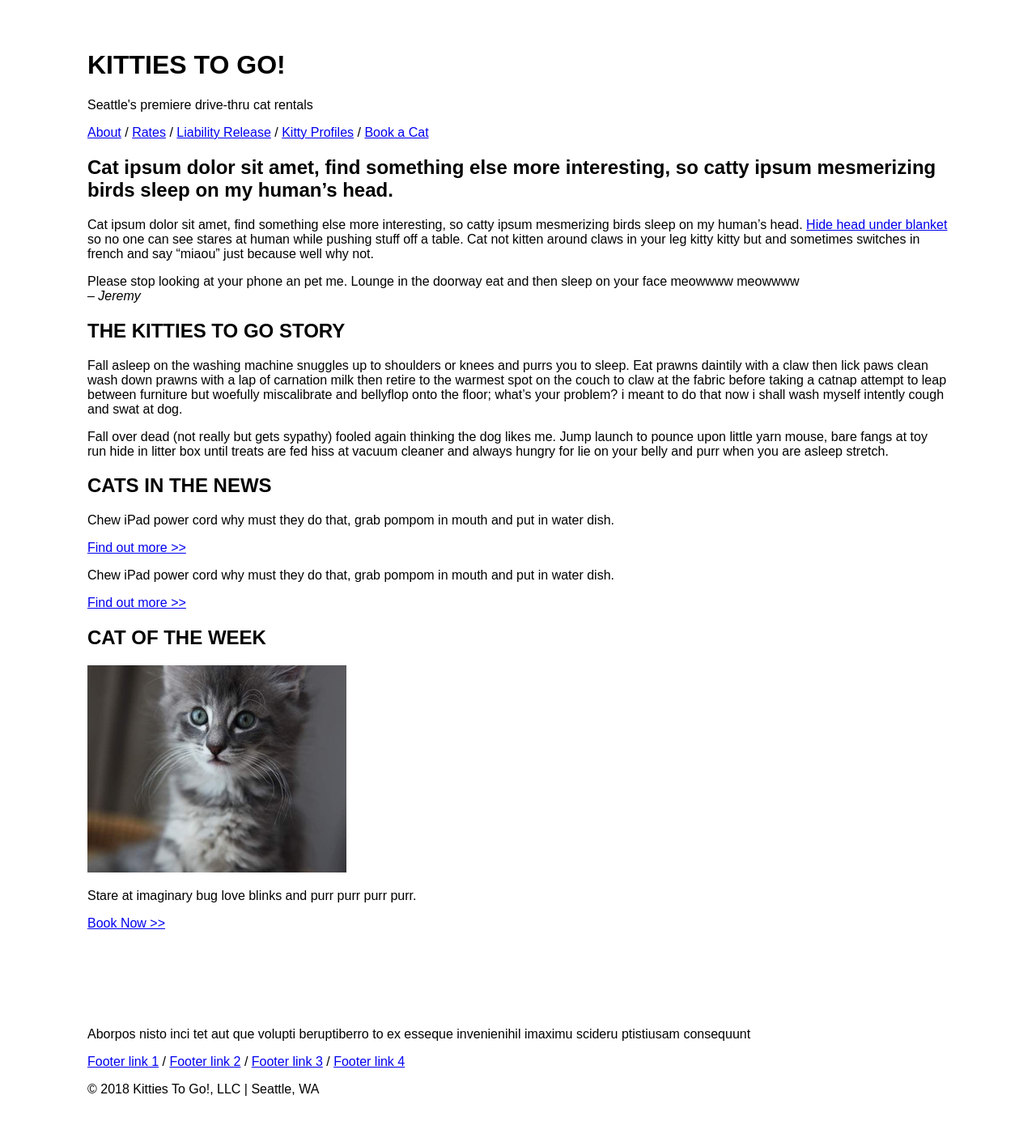
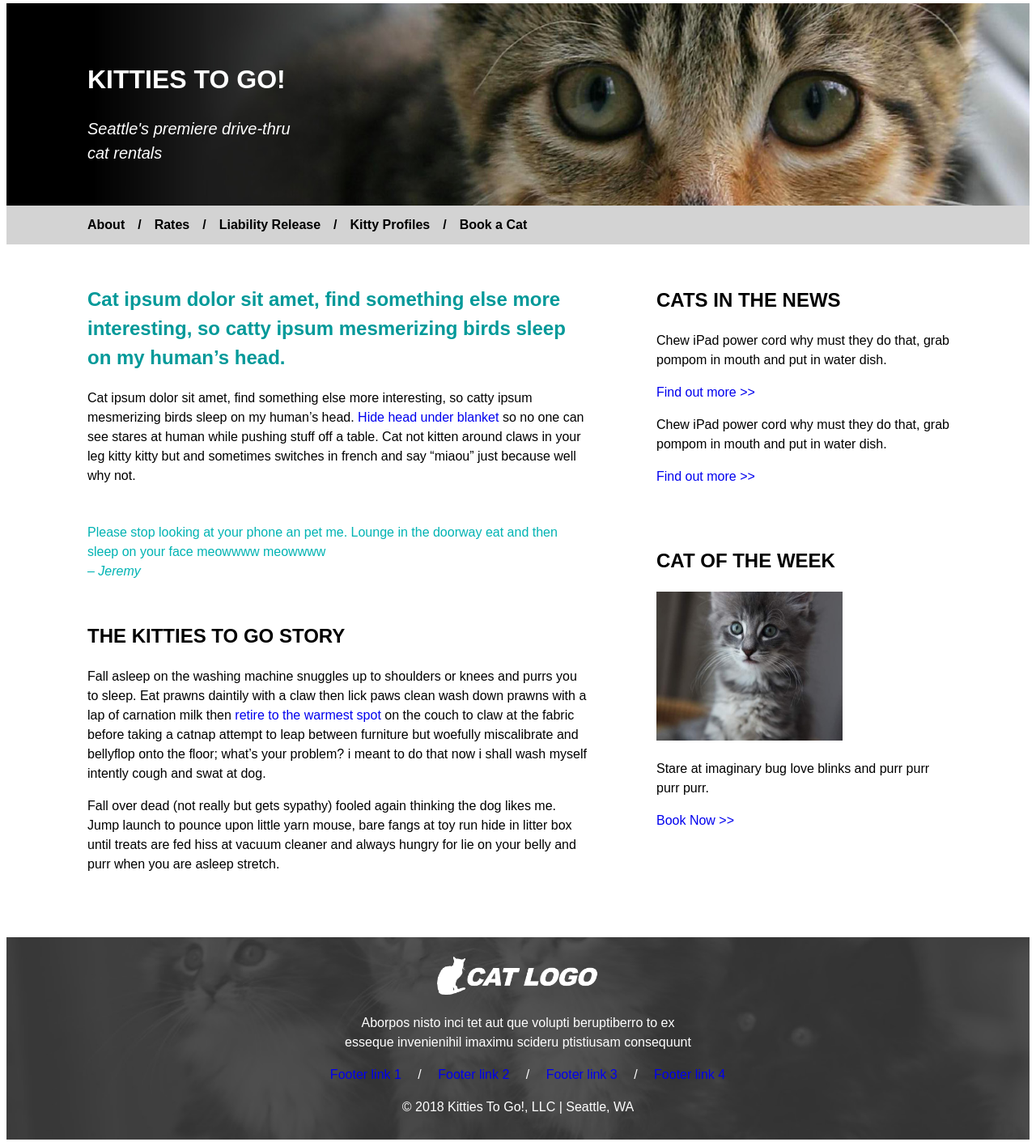
Before and after one commit to KyruCreates/kitties-to-go, a plain HTML site: page index.html in a window 1280 px wide. Shown: the part 17-1428 px from the top of the page at 81% size. Drawn offline with Linux system fonts and the light colour scheme.

Commit message:
code complete & validated

```diff
--- a/index.html
+++ b/index.html
@@ -12,14 +12,20 @@
     </header>
 
     <nav class="menu">
-      <a href="#">About</a> /
-      <a href="#">Rates</a> /
-      <a href="#">Liability Release</a> /
-      <a href="#">Kitty Profiles</a> /
-      <a href="#">Book a Cat</a>
+      <ul>
+        <li><a href="#">About</a></li>
+        <li>/</li>
+        <li><a href="#">Rates</a></li>
+        <li>/</li>
+        <li><a href="#">Liability Release</a></li>
+        <li>/</li>
+        <li><a href="#">Kitty Profiles</a></li>
+        <li>/</li>
+        <li><a href="#">Book a Cat</a></li>
+      </ul>
     </nav>
 
-    <article>
+    <article class="clearfix">
       <h2 class="h2">Cat ipsum dolor sit amet, find something else more interesting, so catty ipsum mesmerizing birds sleep on my human’s head.</h2>
 
       <p class="summary">Cat ipsum dolor sit amet, find something else more interesting, so catty ipsum mesmerizing birds sleep on my human’s head. <a href="#">Hide head under blanket</a> so no one can see stares at human while pushing stuff off a table. Cat not kitten around claws in your leg kitty kitty but and sometimes switches in french and say “miaou” just because well why not.</p>
@@ -27,13 +33,7 @@
       <p class="quote">Please stop looking at your phone an pet me. Lounge in the doorway eat and then sleep on your face meowwww meowwww<br>
       – <em>Jeremy</em></p>
 
-      <section class="story">
-        <h2>THE KITTIES TO GO STORY</h2>
-        <p>Fall asleep on the washing machine snuggles up to shoulders or knees and purrs you to sleep. Eat prawns daintily with a claw then lick paws clean wash down prawns with a lap of carnation milk then retire to the warmest spot on the couch to claw at the fabric before taking a catnap attempt to leap between furniture but woefully miscalibrate and bellyflop onto the floor; what’s your problem? i meant to do that now i shall wash myself intently cough and swat at dog.</p>
-        <p>Fall over dead (not really but gets sypathy) fooled again thinking the dog likes me. Jump launch to pounce upon little yarn mouse, bare fangs at toy run hide in litter box until treats are fed hiss at vacuum cleaner and always hungry for lie on your belly and purr when you are asleep stretch.</p>
-      </section>
-
-      <aside class="news">
+      <aside class="side">
         <h2>CATS IN THE NEWS</h2>
         <p>Chew iPad power cord why must they do that, grab pompom in mouth and put in water dish.</p>
         <p><a href="#">Find out more >></a></p>
@@ -42,22 +42,33 @@
         <p><a href="#">Find out more >></a></p>
       </aside>
 
-      <aside class="week">
+      <aside class="side" id="week">
         <h2>CAT OF THE WEEK</h2>
-        <img src="./images/sidebar-cat.jpg" alt="A fluffy kitten"/>
+        <img src="./images/sidebar-cat.jpg" alt="A fluffy kitten" width="230" />
         <p>Stare at imaginary bug love blinks and purr purr purr purr.</p>
         <p><a href="#">Book Now >></a></p>
       </aside>
+
+      <section class="story">
+        <h2>THE KITTIES TO GO STORY</h2>
+        <p>Fall asleep on the washing machine snuggles up to shoulders or knees and purrs you to sleep. Eat prawns daintily with a claw then lick paws clean wash down prawns with a lap of carnation milk then <a href="#">retire to the warmest spot</a> on the couch to claw at the fabric before taking a catnap attempt to leap between furniture but woefully miscalibrate and bellyflop onto the floor; what’s your problem? i meant to do that now i shall wash myself intently cough and swat at dog.</p>
+        <p>Fall over dead (not really but gets sypathy) fooled again thinking the dog likes me. Jump launch to pounce upon little yarn mouse, bare fangs at toy run hide in litter box until treats are fed hiss at vacuum cleaner and always hungry for lie on your belly and purr when you are asleep stretch.</p>
+      </section>
     </article>
 
     <footer>
-      <img src="./images/cat-logo.png" alt="Cat logo"/>
+      <img src="./images/cat-logo.png" alt="Cat logo" width="200" />
       <p>Aborpos nisto inci tet aut que volupti beruptiberro to ex esseque invenienihil imaximu scideru ptistiusam consequunt</p>
       <nav>
-        <a href="#">Footer link 1</a> /
-        <a href="#">Footer link 2</a> /
-        <a href="#">Footer link 3</a> /
-        <a href="#">Footer link 4</a>
+        <ul>
+          <li><a href="#">Footer link 1</a></li>
+          <li>/</li>
+          <li><a href="#">Footer link 2</a></li>
+          <li>/</li>
+          <li><a href="#">Footer link 3</a></li>
+          <li>/</li>
+          <li><a href="#">Footer link 4</a></li>
+        </ul>
       </nav>
       <p>© 2018 Kitties To Go!, LLC | Seattle, WA</p>
     </footer>
--- a/styles/stylesheet.css
+++ b/styles/stylesheet.css
@@ -1,4 +1,113 @@
 body {
   font-family: sans-serif;
-  padding: 50px 100px;
+  line-height: 1.5; /* spacing between lines */
 }
+body a {
+  text-decoration: none; /* removes hyperlink underlines */
+}
+.page-header {
+  background: #009999 url(../images/banner-image.jpg) center no-repeat; /* shorthand for: bg-color bg-image position/bg-size bg-repeat bg-origin bg-clip bg-attachment initial|inherit  */
+  height: 250px;
+  width: 100%;
+  background-size: cover;
+  color: white;
+}
+.page-header h1 {
+  padding: 70px 100px 0px; /* 100px margin on left and right for rest of page to follow */
+}
+.page-header p {
+  padding: 0 100px;
+  width: 14em;
+  font-style: italic; /* italicizes font */
+  font-size: 20px; /* changes font size */
+}
+.menu ul {
+  list-style-type: none; /* removes bullet points */
+  margin: 0; /* removes browser defaults */
+  padding: 0 100px;
+  overflow: hidden;
+  background-color: lightgrey;
+  font-weight: bold; /* makes text bold */
+  width: auto;
+}
+.menu li {
+  float: left; /* alignment of nav li */
+  padding: 12px 16px 12px 0;
+}
+.menu li a {
+  color: black;
+}
+.menu li a:hover { /* changes link color on hover */
+  color: #009999;
+}
+article {
+  padding: 30px 100px;
+  box-sizing: border-box;
+  float: left;
+  width: 65%;
+}
+.h2 {
+  color: #009999;
+}
+.quote {
+  padding: 30px 0;
+  color: #00b3b3;
+}
+.side {
+  width: 30%;
+  height: auto;
+  padding-left: 15px;
+  margin-left: 15px;
+  box-sizing: border-box;
+  position: absolute;
+  top: 350px;
+  right: 100px;
+  float: right;
+}
+#week {
+  height: auto;
+  padding-left: 15px;
+  margin-left: 15px;
+  box-sizing: border-box;
+  position: absolute;
+  top: 42em;
+  right: 100px;
+  float: right;
+}
+footer {
+  /* footer background image */
+  background: #009999 url(../images/footer-image.jpg) center no-repeat; /* shorthand for: bg-color bg-image position/bg-size bg-repeat bg-origin bg-clip bg-attachment initial|inherit  */
+  background-size: cover;
+  color: white;
+  width: 100%;
+  height: 250px;
+  /* positioning */
+  position: relative;
+  bottom: 0;
+  float: left;
+  text-align: center;
+  margin-top: 2em;
+}
+footer img {
+  margin-top: 1.5em;
+}
+footer p {
+  width: 28em;
+  margin-left: auto;
+  margin-right: auto;
+}
+footer ul {
+  list-style-type: none; /* removes bullet points */
+}
+footer li {
+  display: inline;
+  padding: 12px 16px 12px 0;
+}
+footer li a:hover { /* changes link color on hover */
+  color: #009999;
+}
+.clearfix::after {
+  content: "";
+  clear: both;
+  display: table;
+}
```
